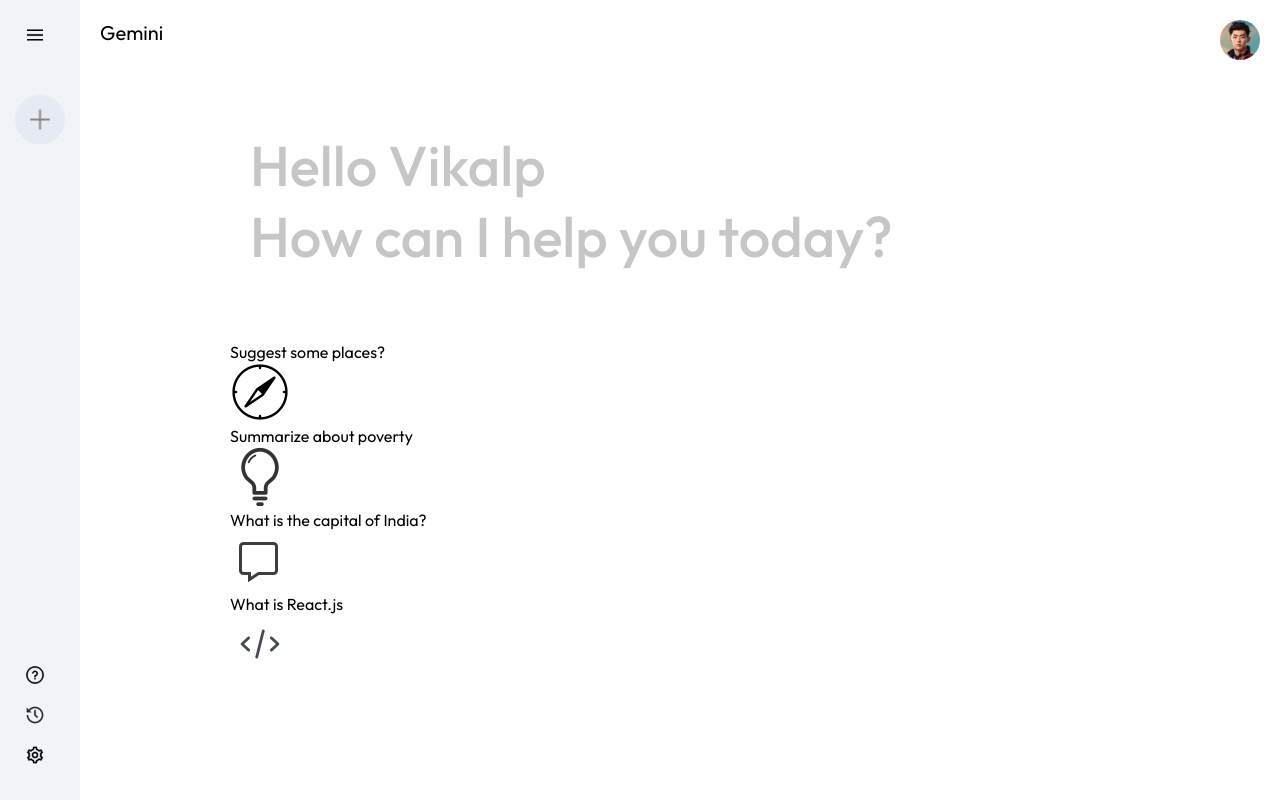
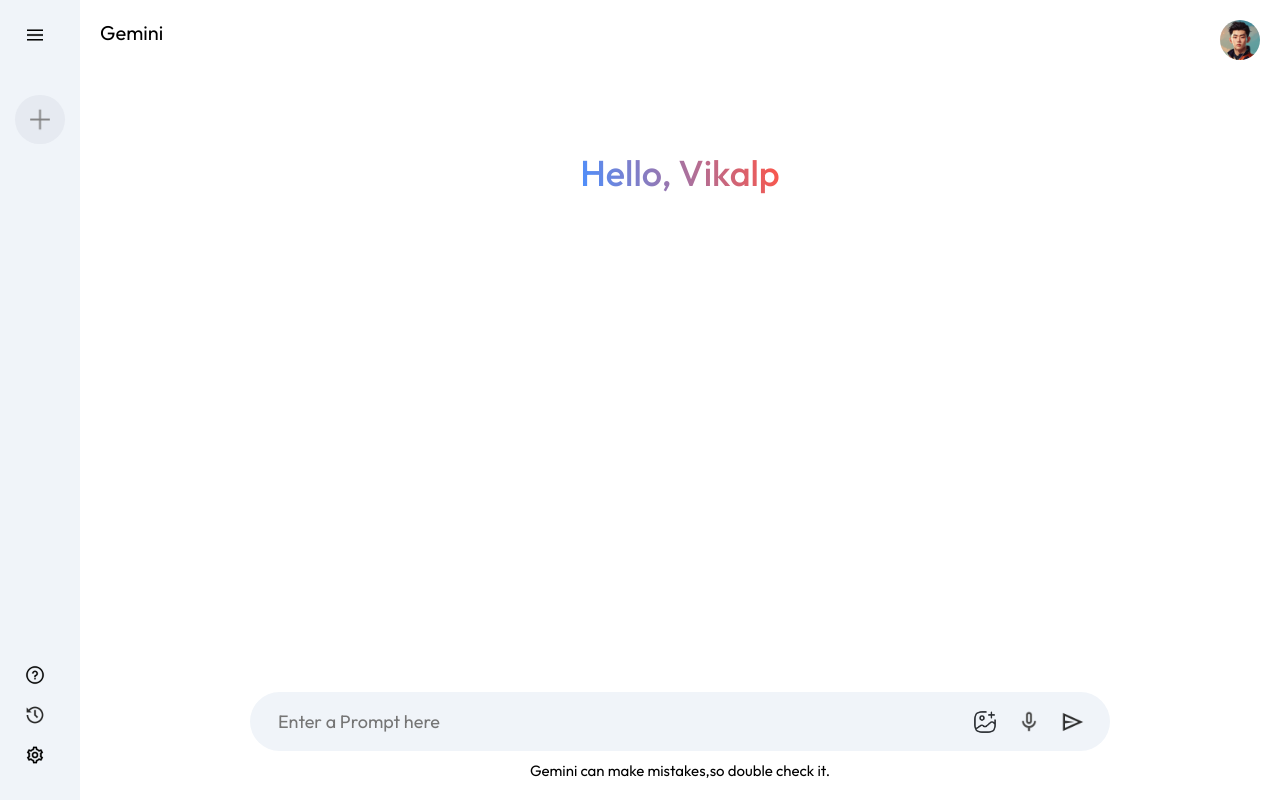
Before and after one commit to VikalpNag/React-Dev-Repo, a React (Vite) app in the folder Gemini Clone/Gemini clone/: page / in a window 1280 px wide. Built offline with nearby package versions, Linux system fonts and the light colour scheme.

Commit message:
Gemini clone main UI

```diff
--- a/Gemini Clone/Gemini clone/src/Componets/Main/Mainbar.css
+++ b/Gemini Clone/Gemini clone/src/Componets/Main/Mainbar.css
@@ -24,14 +24,77 @@
 }
 
 .main-container {
+  display: flex;
+  justify-content: center;
+  align-items: center;
   max-width: 900px;
   margin: auto;
 }
 
 .main .greet {
   margin: 50px 0px;
-  font-size: 56px;
   color: #c4c7c5;
   font-weight: 500;
   padding: 20px;
 }
+
+.main .greet span {
+  font-size: 36px;
+  background: -webkit-linear-gradient(16deg, #4b90ff, #ff5546);
+  -webkit-background-clip: text;
+  -webkit-text-fill-color: transparent;
+}
+
+.main-bottom {
+  position: absolute;
+  bottom: 0;
+  width: 100%;
+  max-width: 900px;
+  padding: 0px 20px;
+  margin: auto;
+}
+
+.search-box {
+  display: flex;
+  justify-content: space-between;
+  align-items: center;
+  gap: 10px;
+  background-color: #f0f4f9;
+  padding: 10px 20px;
+  border-radius: 50px;
+  margin-bottom: 10px;
+}
+
+.search-box img {
+  width: 24px;
+  margin: 5px;
+  cursor: pointer;
+}
+
+.search-box input {
+  flex: 2;
+  background: transparent;
+  border: none;
+  outline: none;
+  padding: 8px;
+  font-size: 18px;
+}
+
+.search-box .icon {
+  display: flex;
+  gap: 10px;
+}
+
+.search-box .icon img {
+  &:hover {
+    background-color: #c4c7c5;
+    border-radius: 50%;
+  }
+}
+
+.bottom-info {
+  font-size: 15px;
+  display: flex;
+  justify-content: center;
+  margin-bottom: 20px;
+}
--- a/Gemini Clone/Gemini clone/src/Componets/Main/Mainbar.jsx
+++ b/Gemini Clone/Gemini clone/src/Componets/Main/Mainbar.jsx
@@ -12,26 +12,20 @@
       <div className="main-container">
         <div className="greet">
           <p>
-            <span>Hello Vikalp</span>
+            <span>Hello, Vikalp</span>
           </p>
-          <p>How can I help you today?</p>
         </div>
-        <div className="cards">
-          <div className="card">
-            <p>Suggest some places?</p>
-            <img src={assets.compass_icon} alt="question" />
+        <div className="main-bottom">
+          <div className="search-box">
+            <input type="text" placeholder="Enter a Prompt here" />
+            <div className="icon">
+              <img src={assets.gallery_icon} alt="gallery" />
+              <img src={assets.mic_icon} alt="mic" />
+              <img src={assets.send_icon} alt="send" />
+            </div>
           </div>
-          <div className="card">
-            <p>Summarize about poverty</p>
-            <img src={assets.bulb_icon} alt="question" />
-          </div>
-          <div className="card">
-            <p>What is the capital of India?</p>
-            <img src={assets.message_icon} alt="question" />
-          </div>
-          <div className="card">
-            <p>What is React.js</p>
-            <img src={assets.code_icon} alt="question" />
+          <div className="bottom-info">
+            <p>Gemini can make mistakes,so double check it.</p>
           </div>
         </div>
       </div>
```
